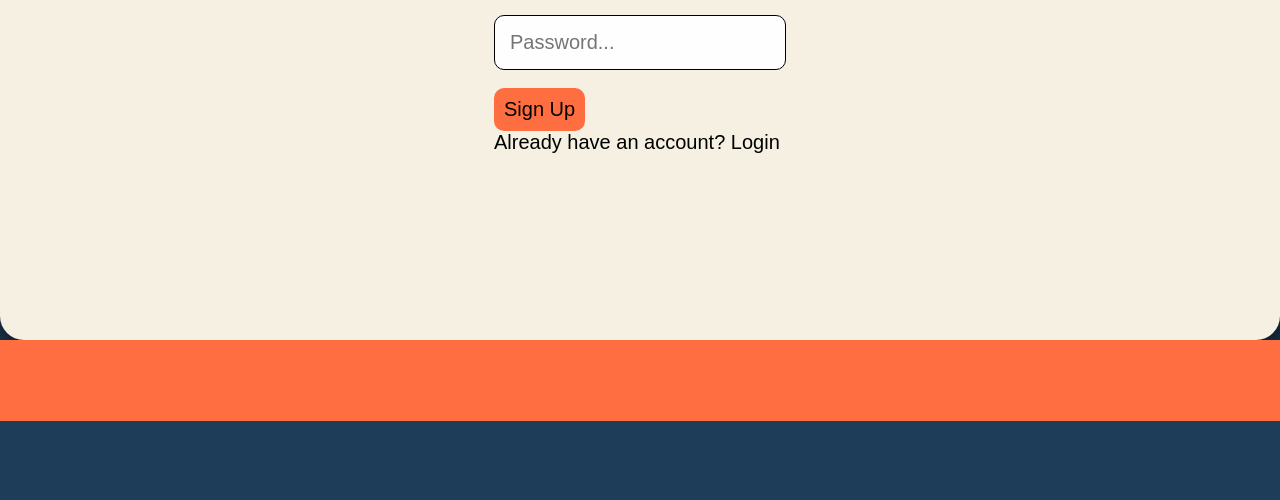
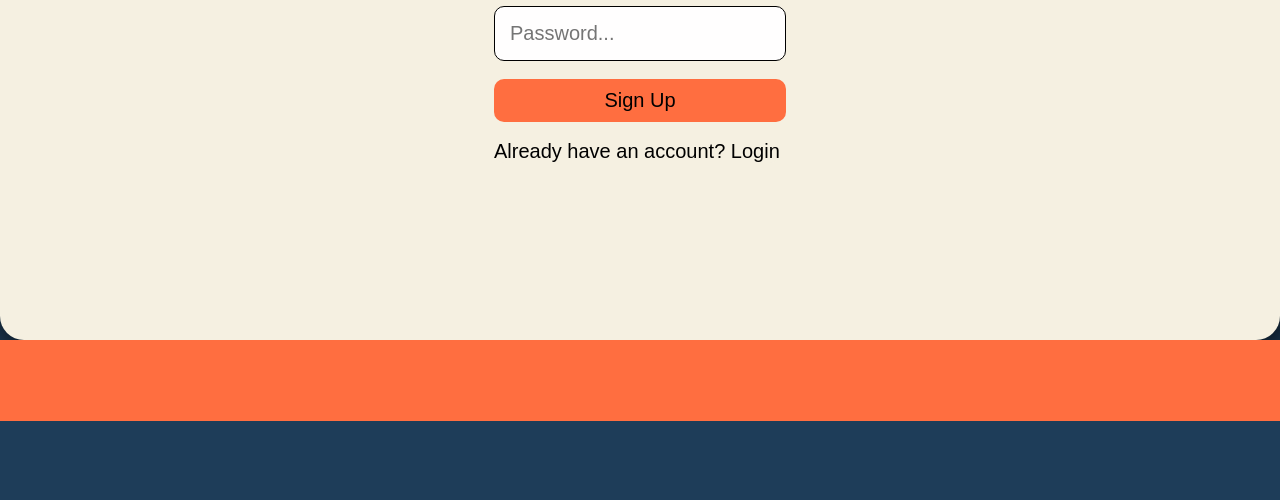
Before and after one commit to PapaChang07/CPE307_TODO, a React app in the folder frontend/: page /signup in a window 1280 px wide. Shown: the part 300-800 px from the top of the page. Built offline with nearby package versions, Linux system fonts and the light colour scheme.

Commit message:
beautiful

```diff
--- a/frontend/src/components/Login/Login.css
+++ b/frontend/src/components/Login/Login.css
@@ -56,4 +56,5 @@ body {
   border: 0;
   background-color: #ff6e40;
   cursor: pointer;
+  width: 100%;
 }
--- a/frontend/src/components/Login/Login.js
+++ b/frontend/src/components/Login/Login.js
@@ -108,6 +108,7 @@ function Login() {
               Login
             </Button>
           </form>
+          <br></br>
           <form id="submit" onSubmit={handleSignUp}>
             <Button className="button-signup" type="submit">
               Don't have an account? Sign Up
--- a/frontend/src/components/Signup/Signup.css
+++ b/frontend/src/components/Signup/Signup.css
@@ -16,3 +16,11 @@ body {
   text-align: center;
   color: #1e3d59;
 }
+
+.button-login{
+  width: 100%;
+}
+
+.msg{
+  color: black;
+}
--- a/frontend/src/components/Signup/Signup.js
+++ b/frontend/src/components/Signup/Signup.js
@@ -125,6 +125,7 @@ function Login() {
                 Sign Up
               </Button>
             </form>
+            <br></br>
             <form id="submit" onSubmit={handleLogin}>
               <Button className="button-signup" type="submit">
                 Already have an account? Login
```
